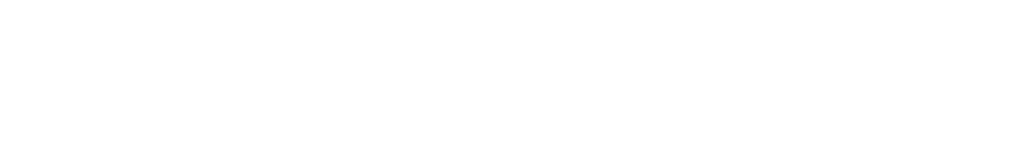
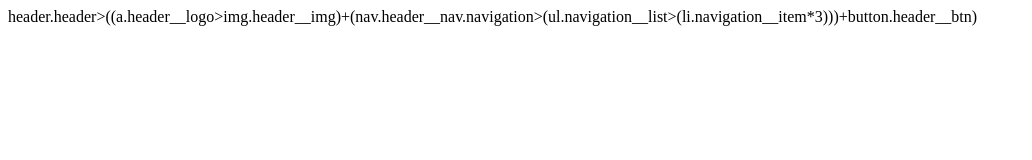
Before and after one commit to dangannn/webdev_sem2, a plain HTML site: page index.html in a window 1280 px wide. Shown: the whole page, without its empty margins (0-1032 px from the left). Drawn offline with Linux system fonts and the light colour scheme.

Commit message:
fixed header and man

```diff
--- a/index.html
+++ b/index.html
@@ -4,4 +4,7 @@
     <meta charset="UTF-8">
     <title>Title</title>
 </head>
+<body>
+header.header>((a.header__logo>img.header__img)+(nav.header__nav.navigation>(ul.navigation__list>(li.navigation__item*3)))+button.header__btn)
+</body>
 </html>
```
Also changed, not shown: 1 other file.
